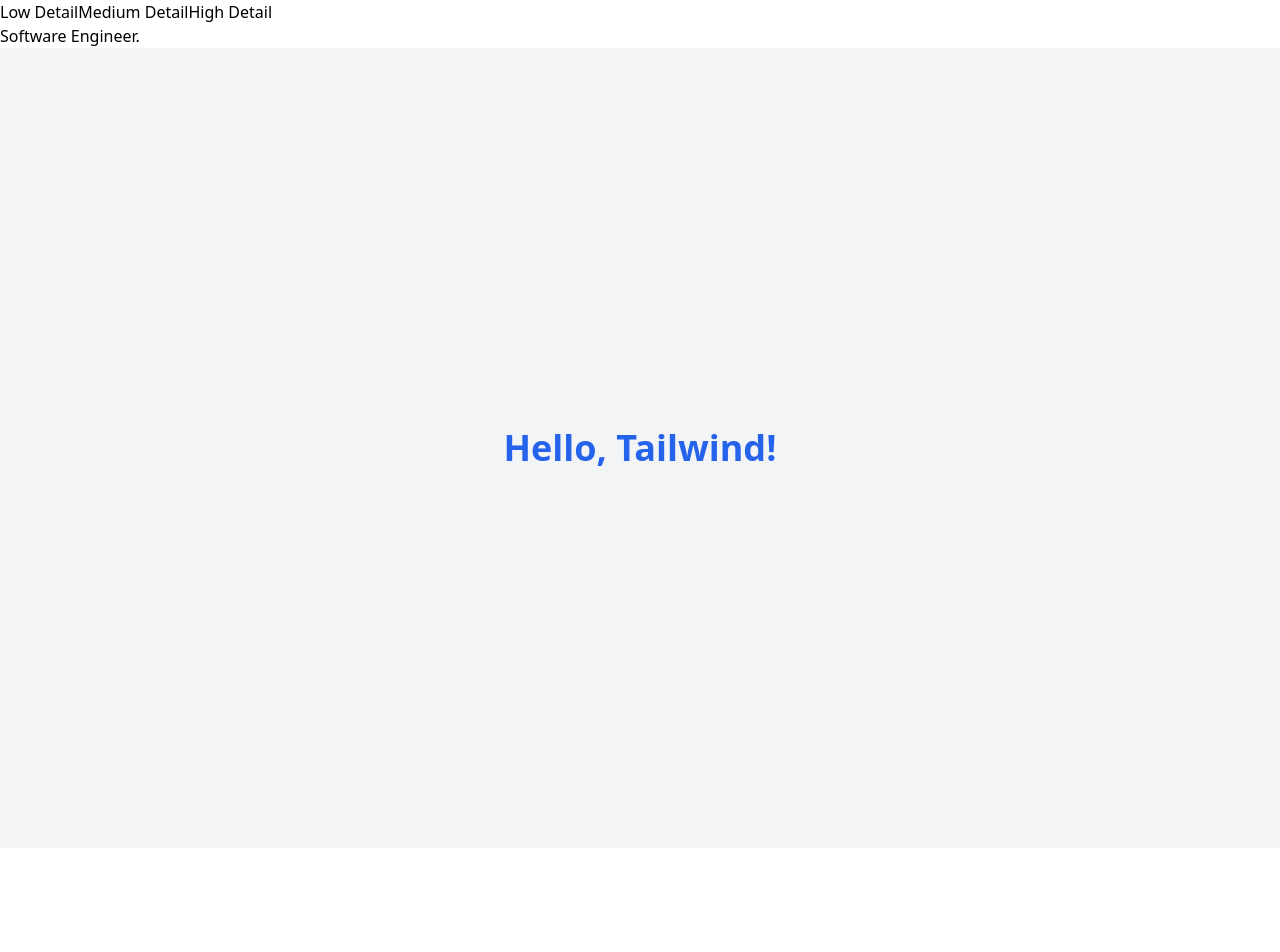
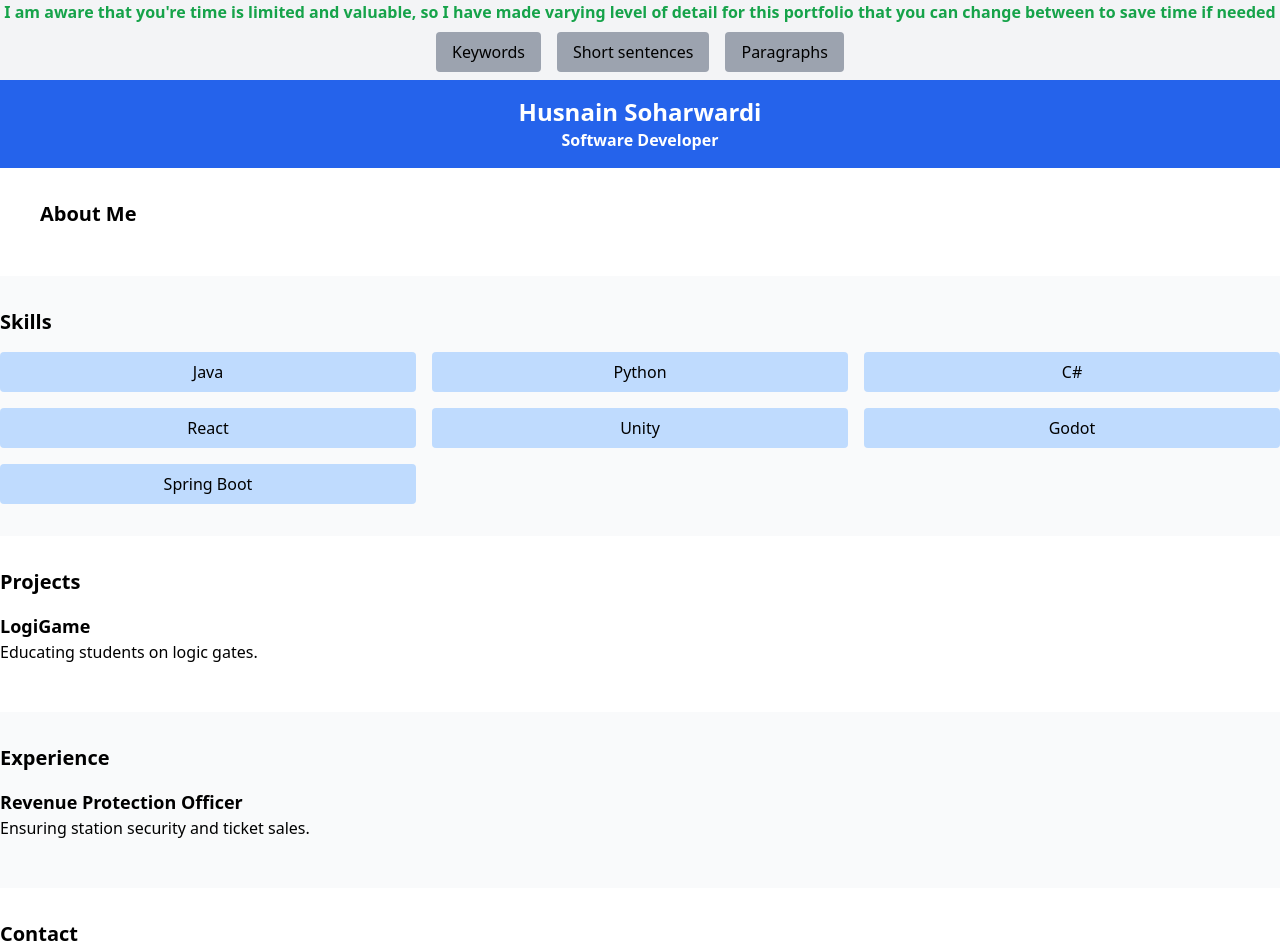
Before and after one commit to husnain106/portfolio, a React (Create React App) app: page / in a window 1280 px wide. Shown: the top 952 px of the page. Before the commit the page ends 848 px from the top, so only its background shows below. Built offline with nearby package versions, Linux system fonts and the light colour scheme.

Commit message:
Added basic components for all sections of portfolio, Added varying details to the About me section.

```diff
--- a/src/App.js
+++ b/src/App.js
@@ -1,28 +1,31 @@
 import { useState } from 'react';
 import './App.css';
+import About from "./components/About";
+import Contact from "./components/Contact";
+import Experience from "./components/Experience";
+import Header from "./components/Header";
+import Projects from "./components/Projects";
+import Skills from "./components/Skills";
 
 function App() {
-  const [detailLevel, setDetailLevel] = useState("low");
-
-  const content = {
-    intro: {
-      low: "Software Engineer.",
-      medium: "I build modern web applications.",
-      high: "I am a software engineer specializing in building scalable and responsive web applications using React and Node.js."
-    }
-  };
+  const [detailLevel, setDetailLevel] = useState("brief");
 
   return (
-    <div>
-      <nav>
-        <button onClick={() => setDetailLevel("low")}>Low Detail</button>
-        <button onClick={() => setDetailLevel("medium")}>Medium Detail</button>
-        <button onClick={() => setDetailLevel("high")}>High Detail</button>
+    <div className="min-h-screen bg-gray-100">
+      <p class="flex items-center justify-center space-x-6 text-green-600 font-semibold">I am aware that you're time is limited and valuable, so I have made varying level of detail for this portfolio that you can change between to save time if needed</p>
+      <nav class="flex items-center justify-center space-x-4 pt-2 pb-2">
+        <button title="This can be read in 2 minutes." class="btn bg-gray-400 hover:bg-gray-700 py-2 px-4 rounded" onClick={() => setDetailLevel("low")}>Keywords</button>
+        <button title="This can be read in 5 minutes."class="btn bg-gray-400 hover:bg-gray-700 py-2 px-4 rounded" onClick={() => setDetailLevel("medium")}>Short sentences</button>
+        <button title="This can be read in 10 minutes."class="btn bg-gray-400 hover:bg-gray-700 py-2 px-4 rounded" onClick={() => setDetailLevel("high")}>Paragraphs</button>
       </nav>
-      <p>{content.intro[detailLevel]}</p>
-      <div className="min-h-screen bg-gray-100 flex items-center justify-center">
-        <h1 className="text-4xl font-bold text-blue-600">Hello, Tailwind!</h1>
-      </div>
+      <Header detailLevel={detailLevel} setDetailLevel={setDetailLevel} />
+      <main>
+        <About detailLevel={detailLevel} />
+        <Skills />
+        <Projects detailLevel={detailLevel} />
+        <Experience detailLevel={detailLevel} />
+        <Contact />
+      </main>
     </div>
   );
 }
--- /dev/null
+++ b/src/components/About.js
@@ -0,0 +1,31 @@
+import React from "react";
+
+const About = ({ detailLevel }) => {
+    const details = {
+    low: <ul class="list-disc pl-5">
+        <li>Software Developer, Web Development</li>
+        <li>Python, C++, Java</li>
+        <li>Ambitious</li>
+        <li>Hard working</li>
+        <li>F1, Swimming</li></ul>,
+    medium: <ul class="list-disc pl-5">
+        <li>Software Developer specializing in web development and mobile applications</li>
+        <li>Skilled in Python, C++, Java,</li>
+        <li>Focused and driven towards my ambitons</li>
+        <li>Hardworking and love to learn new skills</li>
+        <li>Hobbies include swimming and watching F1</li></ul>,
+    high: <p>I am a Software Developer specializing in web development and mobile applications, with expertise in programming languages like Python, C++, and Java. My approach to development emphasizes creating intuitive, user-focused digital experiences that are both functional and engaging. With a passion for innovation, I continuously seek opportunities to expand my skill set and deliver impactful solutions tailored to diverse challenges.
+    <p><br></br>As an ambitious and hardworking professional, I thrive in environments that encourage learning and growth. I have honed my ability to collaborate effectively with stakeholders and adapt to evolving project requirements, ensuring the delivery of high-quality outcomes. My commitment to excellence is matched by a relentless drive to achieve my goals and contribute meaningfully to every project I undertake.</p>
+    <p><br></br>Beyond my professional pursuits, I enjoy activities that fuel my creativity and passion. Swimming keeps me energized, while following Formula 1 inspires my love for precision, strategy, and innovation. These hobbies reflect my well-rounded approach to life and work, blending focus and enjoyment to maintain a balanced and productive mindset.</p></p>,
+    };
+    return (
+        <section className="py-8 bg-white">
+            <div className="container mx-auto pl-10">
+                <h2 className="text-xl font-bold mb-4">About Me</h2>
+                <p>{details[detailLevel]}</p>
+            </div>
+        </section>
+    );
+};
+
+export default About;
--- /dev/null
+++ b/src/components/Contact.js
@@ -0,0 +1,21 @@
+import React from "react";
+
+const Contact = () => {
+  return (
+    <section className="py-8 bg-white">
+      <div className="container mx-auto">
+        <h2 className="text-xl font-bold mb-4">Contact</h2>
+        <form className="grid grid-cols-1 gap-4">
+          <input type="text" placeholder="Name" className="p-2 border rounded" />
+          <input type="email" placeholder="Email" className="p-2 border rounded" />
+          <textarea placeholder="Message" className="p-2 border rounded"></textarea>
+          <button className="bg-blue-500 text-white py-2 px-4 rounded hover:bg-blue-600">
+            Submit
+          </button>
+        </form>
+      </div>
+    </section>
+  );
+};
+
+export default Contact;
--- /dev/null
+++ b/src/components/Experience.js
@@ -0,0 +1,30 @@
+import React from "react";
+
+const Experience = ({ detailLevel }) => {
+  const experiences = [
+    {
+      title: "Revenue Protection Officer",
+      company: "Carlisle Support Services",
+      brief: "Ensuring station security and ticket sales.",
+      summary: "Managed station security, passenger safety, and ticket sales through inspections.",
+      detailed: "Ensured station security, passenger safety, and ticket sales through inspections. Used secure software for handling sensitive information.",
+    },
+    // Add more experiences here.
+  ];
+
+  return (
+    <section className="py-8 bg-gray-50">
+      <div className="container mx-auto">
+        <h2 className="text-xl font-bold mb-4">Experience</h2>
+        {experiences.map((experience) => (
+          <div key={experience.title} className="mb-4">
+            <h3 className="text-lg font-semibold">{experience.title}</h3>
+            <p>{experience[detailLevel]}</p>
+          </div>
+        ))}
+      </div>
+    </section>
+  );
+};
+
+export default Experience;
--- /dev/null
+++ b/src/components/Header.js
@@ -0,0 +1,14 @@
+import React from "react";
+
+const Header = () => {
+    return (
+    <header className="bg-blue-600 text-white py-4">
+        <div className="container mx-auto flex justify-center items-center flex-col">
+            <h1 className="text-2xl font-bold">Husnain Soharwardi</h1>
+            <h2 className="text-2x1 font-bold">Software Developer</h2>
+        </div>
+    </header>
+    );
+};
+
+export default Header;
--- /dev/null
+++ b/src/components/Projects.js
@@ -0,0 +1,29 @@
+import React from "react";
+
+const Projects = ({ detailLevel }) => {
+  const projects = [
+    {
+      name: "LogiGame",
+      brief: "Educating students on logic gates.",
+      summary: "A level-based mobile game developed with Godot.",
+      detailed: "Developed a mobile game using Godot, aimed at educating college students on logic gates. Tested mechanics in Unity and Unreal before finalizing.",
+    },
+    // Add more projects here.
+  ];
+
+  return (
+    <section className="py-8 bg-white">
+      <div className="container mx-auto">
+        <h2 className="text-xl font-bold mb-4">Projects</h2>
+        {projects.map((project) => (
+          <div key={project.name} className="mb-4">
+            <h3 className="text-lg font-semibold">{project.name}</h3>
+            <p>{project[detailLevel]}</p>
+          </div>
+        ))}
+      </div>
+    </section>
+  );
+};
+
+export default Projects;
--- /dev/null
+++ b/src/components/Skills.js
@@ -0,0 +1,22 @@
+import React from "react";
+
+const Skills = () => {
+  const skills = ["Java", "Python", "C#", "React", "Unity", "Godot", "Spring Boot"];
+
+  return (
+    <section className="py-8 bg-gray-50">
+      <div className="container mx-auto">
+        <h2 className="text-xl font-bold mb-4">Skills</h2>
+        <div className="grid grid-cols-2 md:grid-cols-3 gap-4">
+          {skills.map((skill) => (
+            <span key={skill} className="px-4 py-2 bg-blue-200 rounded text-center">
+              {skill}
+            </span>
+          ))}
+        </div>
+      </div>
+    </section>
+  );
+};
+
+export default Skills;
```
